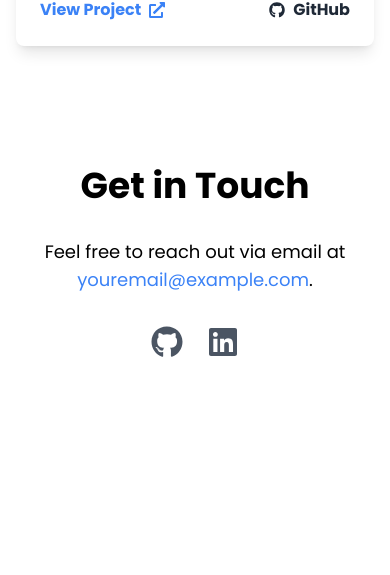
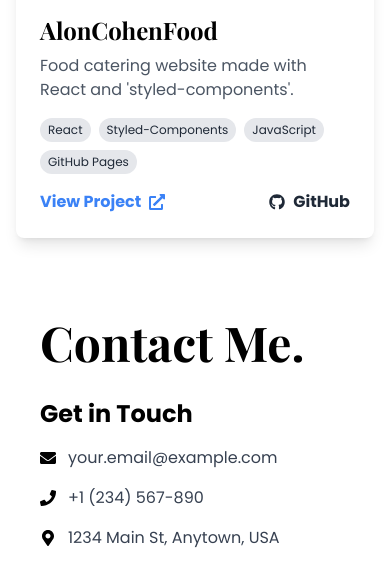
Before and after one commit to Alon2904/portfolio-website, a Next.js app: page / in a window 390 px wide. Shown: the part 5600-6175 px from the top of the page. Before the commit the page ends 6038 px from the top, so only its background shows below. Built offline with nearby package versions, Linux system fonts and the light colour scheme.

Commit message:
Refactor Contact component to update styling, add form submission functionality, and integrate social media links

```diff
--- a/components/Contact.tsx
+++ b/components/Contact.tsx
@@ -1,43 +1,216 @@
-// components/Contact.tsx
+// src/components/Contact.tsx
+"use client";
+import React, { useState } from "react";
+import { contactInfo } from "@/utils/contact";
+import { playfair } from "@/utils/fonts";
+import AnimatedSection from "./layout/AnimatedSection";
+import { FaEnvelope, FaPhone, FaMapMarkerAlt } from "react-icons/fa";
+import { FaLinkedin, FaGithub, FaTwitter } from "react-icons/fa";
+import { IconType } from "react-icons";
+import { SocialIcon } from "./layout/SocialIcon";
+import { IconName } from "@fortawesome/fontawesome-svg-core";
+import { socialItems } from "@/utils/socialItems";
 
-import React from 'react';
-import { FaGithub, FaLinkedin } from 'react-icons/fa';
+interface SocialIconProps {
+  href: string;
+  name: string;
+  icon: string;
+}
 
-const Contact: React.FC = () => (
-  <section id="contact" className="py-20 bg-white">
-    <div className="container mx-auto px-4">
-      <h2 className="text-4xl font-bold text-center">Get in Touch</h2>
-      <p className="mt-8 text-lg text-center max-w-xl mx-auto">
-        Feel free to reach out via email at{' '}
-        <a href="mailto:youremail@example.com" className="text-blue-500">
-          youremail@example.com
-        </a>
-        .
-      </p>
 
-      {/* Social Media Links */}
-      <div className="mt-8 flex justify-center space-x-6">
-        <a
-          href="https://github.com/alon2904"
-          target="_blank"
-          rel="noopener noreferrer"
-          className="text-gray-600 hover:text-black transition duration-300"
-          aria-label="GitHub"
-        >
-          <FaGithub size={32} />
-        </a>
-        <a
-          href="https://linkedin.com/in/alon-cohenn"
-          target="_blank"
-          rel="noopener noreferrer"
-          className="text-gray-600 hover:text-blue-700 transition duration-300"
-          aria-label="LinkedIn"
-        >
-          <FaLinkedin size={32} />
-        </a>
+
+const Contact: React.FC = () => {
+  const [formData, setFormData] = useState({
+    name: "",
+    email: "",
+    message: "",
+  });
+  const [status, setStatus] = useState<{
+    type: "success" | "error";
+    message: string;
+  } | null>(null);
+  const [isSubmitting, setIsSubmitting] = useState(false);
+
+  const handleChange = (
+    e: React.ChangeEvent<HTMLInputElement | HTMLTextAreaElement>
+  ) => {
+    setFormData({ ...formData, [e.target.name]: e.target.value });
+  };
+
+  const handleSubmit = async (e: React.FormEvent) => {
+    e.preventDefault();
+    setIsSubmitting(true);
+    setStatus(null);
+
+    try {
+      const response = await fetch("/api/contact", {
+        method: "POST",
+        headers: {
+          "Content-Type": "application/json",
+        },
+        body: JSON.stringify(formData),
+      });
+
+      const data = await response.json();
+
+      if (response.ok) {
+        setStatus({ type: "success", message: data.message });
+        setFormData({ name: "", email: "", message: "" });
+      } else {
+        setStatus({ type: "error", message: data.message });
+      }
+    } catch (error) {
+      setStatus({
+        type: "error",
+        message: "Something went wrong. Please try again later.",
+      });
+    } finally {
+      setIsSubmitting(false);
+    }
+  };
+  const iconsStyle =
+  "text-black text-4xl md:text-3xl transform transition-transform duration-300 md:hover:scale-125 md:hover:rotate-12 md:hover:-translate-x-2";
+
+
+  return (
+    <AnimatedSection
+      className="flex flex-col justify-center min-h-[70vh] lg:min-h-[80vh] p-10"
+      id="contact"
+    >
+      <h1
+        className={`text-5xl md:text-6xl font-bold mb-8 ${playfair.className}`}
+      >
+        Contact Me.
+      </h1>
+
+      <div className="flex flex-col md:flex-row mb-8">
+        {/* Contact Information */}
+        <div className="md:w-1/2 mb-8 md:mb-0 md:pe-10">
+          <h2 className="text-2xl font-semibold mb-4">Get in Touch</h2>
+          <ul className="space-y-4">
+            <li className="flex items-center">
+              <FaEnvelope className="text-primary mr-3" />
+              <a
+                href={`mailto:${contactInfo.email}`}
+                className="text-gray-700 hover:text-primary transition-colors"
+              >
+                {contactInfo.email}
+              </a>
+            </li>
+            <li className="flex items-center">
+              <FaPhone className="text-primary mr-3" />
+              <a
+                href={`tel:${contactInfo.phone}`}
+                className="text-gray-700 hover:text-primary transition-colors"
+              >
+                {contactInfo.phone}
+              </a>
+            </li>
+            <li className="flex items-center">
+              <FaMapMarkerAlt className="text-primary mr-3" />
+              <span className="text-gray-700">{contactInfo.address}</span>
+            </li>
+          </ul>
+
+          {/* Social Media Links */}
+          <div className="mt-6 flex justify-center space-x-4">
+
+            {socialItems.map(({link, icon}) => (
+              <SocialIcon
+                key={link}
+                link={link}
+                icon={icon as IconName}
+                style={iconsStyle}
+              />
+            ))}
+          </div>
+        </div>
+
+        {/* Contact Form */}
+        <div className="md:w-1/2">
+          <h2 className="text-2xl font-semibold mb-4">Send a Message</h2>
+          <form onSubmit={handleSubmit} className="space-y-4">
+            {/* Name Field */}
+            <div>
+              <label htmlFor="name" className="block text-gray-700 mb-2">
+                Name
+              </label>
+              <input
+                type="text"
+                id="name"
+                name="name"
+                className="w-full px-4 py-2 border rounded-lg focus:outline-none focus:ring-2 focus:ring-primary"
+                value={formData.name}
+                onChange={handleChange}
+                required
+              />
+            </div>
+
+            {/* Email Field */}
+            <div>
+              <label htmlFor="email" className="block text-gray-700 mb-2">
+                Email
+              </label>
+              <input
+                type="email"
+                id="email"
+                name="email"
+                className="w-full px-4 py-2 border rounded-lg focus:outline-none focus:ring-2 focus:ring-primary"
+                value={formData.email}
+                onChange={handleChange}
+                required
+              />
+            </div>
+
+            {/* Message Field */}
+            <div>
+              <label htmlFor="message" className="block text-gray-700 mb-2">
+                Message
+              </label>
+              <textarea
+                id="message"
+                name="message"
+                rows={5}
+                className="w-full px-4 py-2 border rounded-lg focus:outline-none focus:ring-2 focus:ring-primary"
+                value={formData.message}
+                onChange={handleChange}
+                required
+              ></textarea>
+            </div>
+
+            {/* Submit Button */}
+            {/* Submit Button */}
+            <div>
+                <button
+                type="submit"
+                className={`w-full flex items-center justify-center border rounded-lg shadow-lg bg-primary text-black transition-colors duration-300 ease-in-out ${
+                  isSubmitting
+                  ? "opacity-50 cursor-not-allowed"
+                  : "hover:bg-black hover:text-white hover:shadow-xl"
+                }`}
+                disabled={isSubmitting}
+                >
+                {isSubmitting ? "Sending..." : "Send Message"}
+                </button>
+            </div>
+
+            {/* Status Message */}
+            {status && (
+              <div
+                className={`mt-4 p-4 rounded-lg ${
+                  status.type === "success"
+                    ? "bg-green-100 text-green-700"
+                    : "bg-red-100 text-red-700"
+                }`}
+              >
+                {status.message}
+              </div>
+            )}
+          </form>
+        </div>
       </div>
-    </div>
-  </section>
-);
+    </AnimatedSection>
+  );
+};
 
 export default Contact;
--- a/components/layout/Navbar.tsx
+++ b/components/layout/Navbar.tsx
@@ -59,7 +59,7 @@ const NavBar = () => {
             spy={true}
             offset={-80} // Adjusted to match scroll-mt-20 (5rem = 80px)
             className={`text-gray-500 hover:text-gray-600 cursor-pointer ${
-              label === isSelected && "text-primary font-bold"
+              label === isSelected && "text-primary font-bold border-b-2 border-primary"
             }`}
             onSetActive={() => handleSetActive(label)}
           >
--- /dev/null
+++ b/pages/api/contact.ts
@@ -0,0 +1,30 @@
+// src/pages/api/contact.ts
+
+import type { NextApiRequest, NextApiResponse } from 'next';
+
+type Data = {
+  message: string;
+};
+
+export default async function handler(
+  req: NextApiRequest,
+  res: NextApiResponse<Data>
+) {
+  if (req.method !== 'POST') {
+    res.setHeader('Allow', ['POST']);
+    return res.status(405).json({ message: `Method ${req.method} Not Allowed` });
+  }
+
+  const { name, email, message } = req.body;
+
+  //  validation
+  if (!name || !email || !message) {
+    return res.status(400).json({ message: 'All fields are required.' });
+  }
+
+   // Send email
+  console.log('Contact Form Submission:', { name, email, message });
+
+  // Respond with a success message
+  return res.status(200).json({ message: 'Your message has been sent successfully!' });
+}
--- /dev/null
+++ b/utils/contact.ts
@@ -0,0 +1,25 @@
+// src/utils/contactData.ts
+
+export const contactInfo = {
+    email: "your.email@example.com",
+    phone: "+1 (234) 567-890",
+    address: "1234 Main St, Anytown, USA",
+    social: [
+      {
+        name: "LinkedIn",
+        href: "https://www.linkedin.com/in/yourprofile",
+        icon: "linkedin", // We'll use a generic icon name here
+      },
+      {
+        name: "GitHub",
+        href: "https://github.com/yourusername",
+        icon: "github",
+      },
+      {
+        name: "Twitter",
+        href: "https://twitter.com/yourusername",
+        icon: "twitter",
+      },
+      // Add more social platforms as needed
+    ],
+  };
--- a/utils/projects.ts
+++ b/utils/projects.ts
@@ -71,7 +71,7 @@ export const projects: Project[] = [
         title: "This Website",
         description:
           "Built a personal portfolio website using Next.js, Tailwind CSS, and TypeScript. Deployed on Netlify.",
-        imageUrl: "", // Ensure this image exists at public/assets/images/portfolio-website.jpg
+        imageUrl: "/Images/ThisWebsite/1.png", // Ensure this image exists at public/assets/images/portfolio-website.jpg
     projectUrl: "https://alon2904.github.io/portfolio-website",
     githubUrl: "https://github.com/alon2904/portfolio-website",
     tags: ["Next.js", "Tailwind CSS", "TypeScript", "Netlify"],
```
